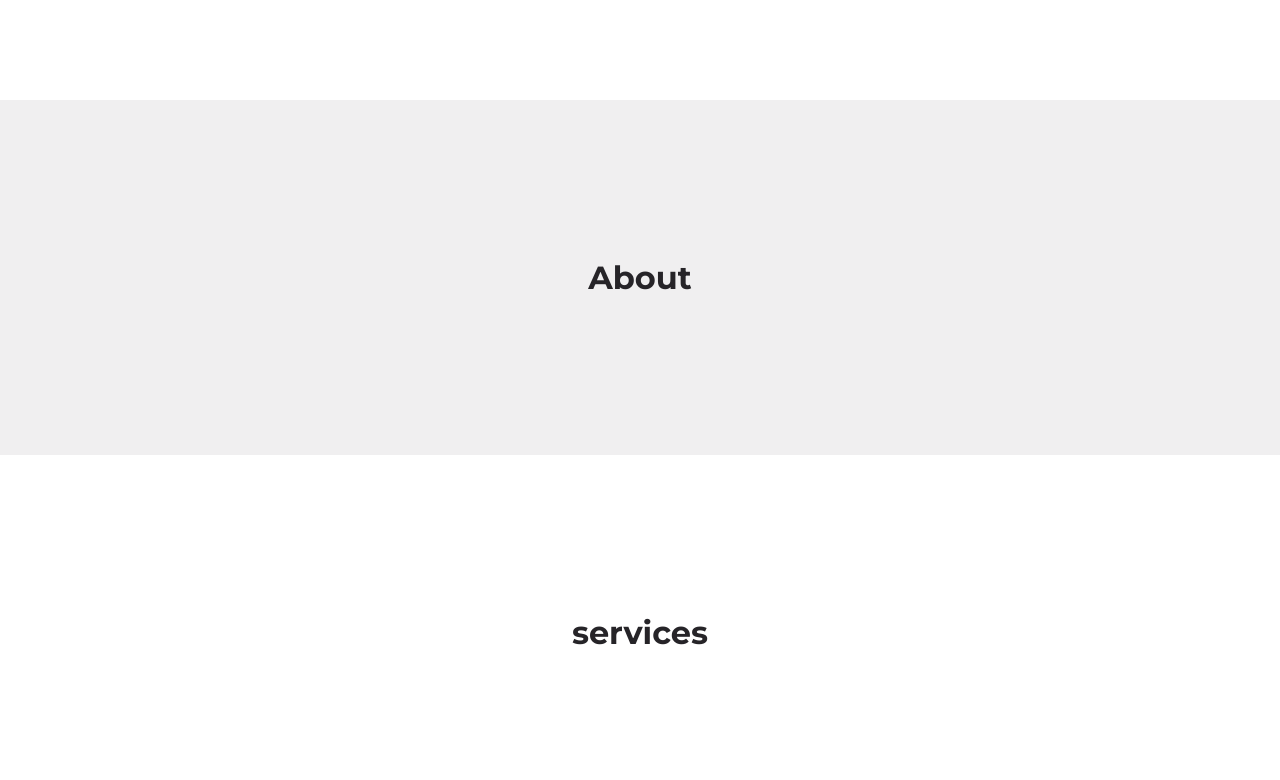
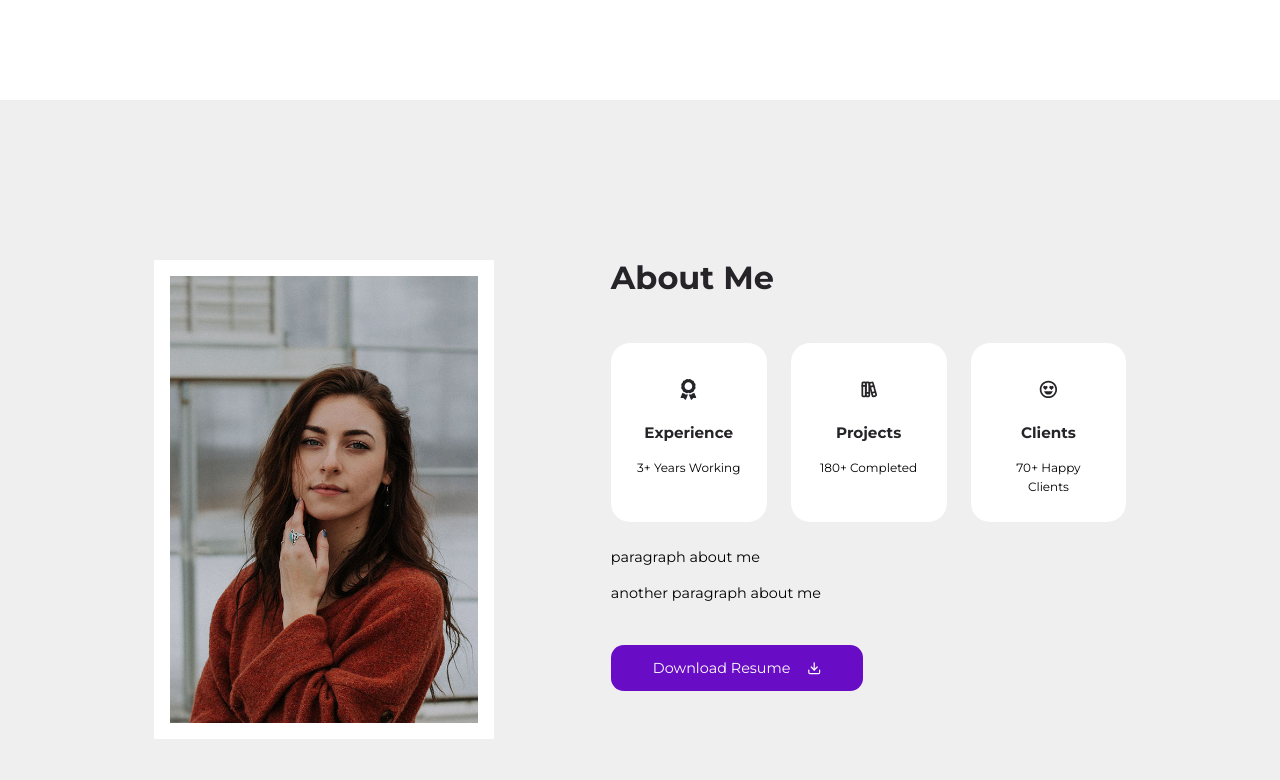
Before and after one commit to anadolsk/anadolsk.github.io, a React (Create React App) app: page / in a window 1280 px wide. Shown: the part 700-1480 px from the top of the page. Built offline with nearby package versions, Linux system fonts and the light colour scheme.

Commit message:
finished about section

```diff
--- /dev/null
+++ b/src/components/Card.jsx
@@ -0,0 +1,11 @@
+import './card.css'
+
+const Card = ({children, className, onClick}) => {
+  return (
+    <article className={`card ${className}`} onClick={onClick}>
+        {children}
+    </article>
+  )
+}
+
+export default Card
--- /dev/null
+++ b/src/components/card.css
@@ -0,0 +1,30 @@
+.card {
+    background: var(--color-white);
+    padding: 1.5rem;
+    border: 2px solid transparent;
+    border-radius: var(--border-radius-1);
+    transition: var(--transition);
+}
+
+.card:hover {
+    background: transparent;
+    border-color: var(--color-white);
+    transform: translateY(-0.5rem);
+}
+
+.card.light {
+    background: var(--color-light);
+}
+
+.card.light:hover {
+    background: transparent;
+    border-color: var(--color-light);
+}
+
+
+/* MEDIA QUERIES (phones) */
+@media screen and (max-width: 600px) {
+    .card {
+        padding: 1.2rem;
+    }
+}
--- a/src/sections/about/About.jsx
+++ b/src/sections/about/About.jsx
@@ -1,8 +1,38 @@
 import './about.css'
+import AboutImage from '../../assets/about.jpg'
+import CV from '../../assets/cv.pdf'
+import { FiDownload } from "react-icons/fi"
+import Card from '../../components/Card'
+import data from './data'
 
 const About = () => {
   return (
-    <section id="about"><h2>About</h2></section>
+    <section id="about">
+      <div className="container about__container">
+        <div className="about__left">
+          <div className="about__portrait">
+            <img src={AboutImage} alt="About"/>
+          </div>
+        </div>
+        <div className="about__right">
+          <h2>About Me</h2>
+          <div className="about__cards">
+              {
+                data.map(item => (
+                  <Card key={item.id} className= 'about__card'>
+                    <span className='about__card-icon'>{item.icon}</span>
+                    <h5>{item.title}</h5>
+                    <small>{item.desc}</small>
+                  </Card>
+                ))
+              }
+          </div>
+          <p> paragraph about me</p>
+          <p> another paragraph about me</p>
+          <a href={CV} download className='btn primary'>Download Resume <FiDownload/></a>
+        </div>
+      </div>
+    </section>
   )
 }
 
--- a/src/sections/about/about.css
+++ b/src/sections/about/about.css
@@ -0,0 +1,82 @@
+.about__container {
+    display: grid;
+    grid-template-columns: 35% 53%;
+    gap: 12%;
+}
+
+.about__portrait {
+    height: fit-content;
+    max-height: 40rem;
+    border: 1rem solid var(--color-white);
+    transition: var(transition);
+}
+
+.about__portrait:hover {
+    border-width: 0;
+}
+
+.about__cards {
+    margin: 3rem 0 1.5rem;
+    display: grid;
+    grid-template-columns: repeat(3, 1fr);
+    gap: 1.5rem;
+}
+
+.card.about__card {
+    text-align: center;
+}
+
+.about__card-icon {
+    font-size: 1.3rem;
+    color: var(--color-black);
+    border-radius: var(--border-radius-3);
+    width: fit-content;
+    margin-inline: auto;
+    padding: 0.6rem;
+    display: flex;
+    align-items: center;
+    transition: var(--transition);
+}
+
+.card.about__card:hover .about__card-icon {
+    background: var(--color-primary);
+    color: var(--color-white);
+}
+
+.card.about__card h5 {
+    margin: 1rem 0;
+}
+
+.about__right p {
+    margin-bottom: 0.8rem;
+}
+
+.about__right .btn {
+    margin-top: 2.5rem;
+}
+
+/* Media Queries for Tablets */
+@media screen and (max-width: 1024px) {
+    .about__left {
+        display:none;
+    }
+
+    .about__container {
+        grid-template-columns: 1fr;
+    }
+
+    .about__right h2 {
+        text-align: center;
+    }
+}
+
+/* Media Queries for Phones */
+@media screen and (max-width: 600px) {
+    .about__cards {
+        grid-template-columns: 1fr 1fr;
+        gap: 1rem;
+    }
+    .about__right .btn {
+        margin-top: 2rem;
+    }
+}
--- /dev/null
+++ b/src/sections/about/data.js
@@ -0,0 +1,11 @@
+import {FaAward} from 'react-icons/fa'
+import {TbBooks} from 'react-icons/tb'
+import {BiHappyHeartEyes} from 'react-icons/bi'
+
+const data = [
+    {id: 1, icon: <FaAward/>, title: "Experience", desc: "3+ Years Working"},
+    {id: 2, icon: <TbBooks/>, title: "Projects", desc: "180+ Completed"},
+    {id: 3, icon: <BiHappyHeartEyes/>, title: "Clients", desc: "70+ Happy Clients"}
+]
+
+export default data;
```
